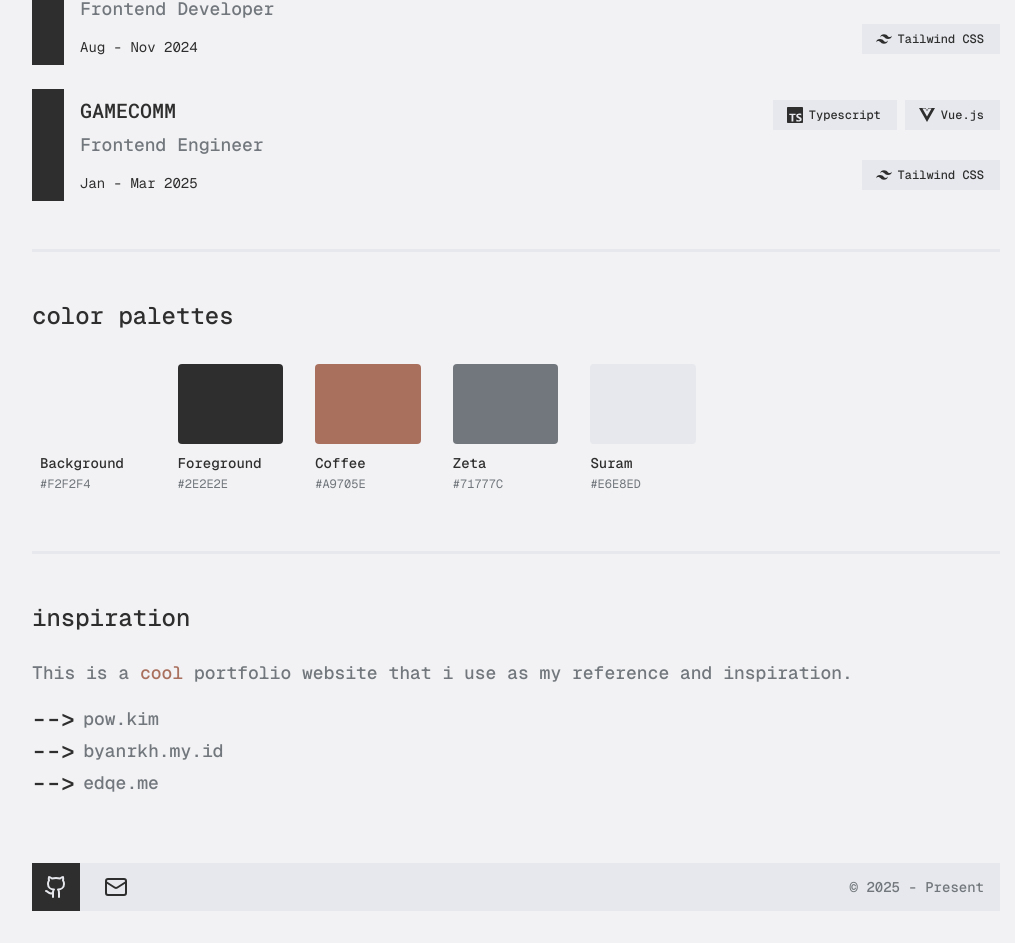
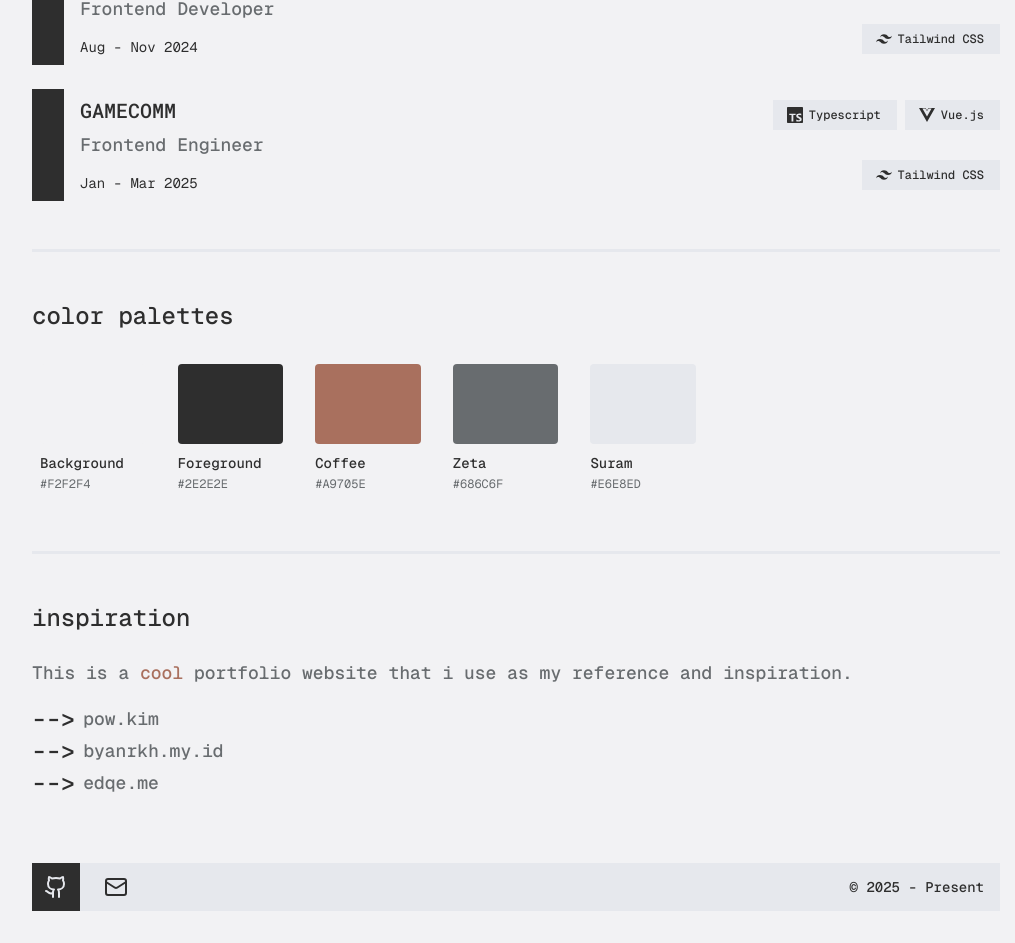
Before and after one commit to IRTIDEATH/Al-Sakha, a Next.js app: page / in a window 1280 px wide. Shown: the part 952-1895 px from the top of the page, without its empty margins (124-1139 px from the left). Built offline with nearby package versions, Linux system fonts and the light colour scheme.

Commit message:
Update zeta color value in globals and color palette section

```diff
--- a/app/globals.css
+++ b/app/globals.css
@@ -6,7 +6,7 @@
   --background: #F2F2F4;
   --foreground: #2E2E2E;
   --coffee: #A9705E;
-  --zeta: #71777C;
+  --zeta: #686C6F;
   --suram: #E6E8ED;
 }
 
--- a/components/footer.tsx
+++ b/components/footer.tsx
@@ -69,7 +69,7 @@ const Footer = () => {
           </TooltipProvider>
         </div>
 
-        <div className="text-sm text-zeta mr-4 font-medium">
+        <div className="text-sm text-foreground mr-4 font-medium">
           © 2025 - Present
         </div>
       </footer>
--- a/components/section/home/color-palette-section.tsx
+++ b/components/section/home/color-palette-section.tsx
@@ -16,7 +16,7 @@ const ColorPaletteSection = () => {
     { name: "Background", class: "bg-[#F2F2F4]", hex: "#F2F2F4" },
     { name: "Foreground", class: "bg-[#2E2E2E]", hex: "#2E2E2E" },
     { name: "Coffee", class: "bg-coffee", hex: "#A9705E" },
-    { name: "Zeta", class: "bg-zeta", hex: "#71777C" },
+    { name: "Zeta", class: "bg-zeta", hex: "#686C6F" },
     { name: "Suram", class: "bg-suram", hex: "#E6E8ED" },
   ];
 
```
